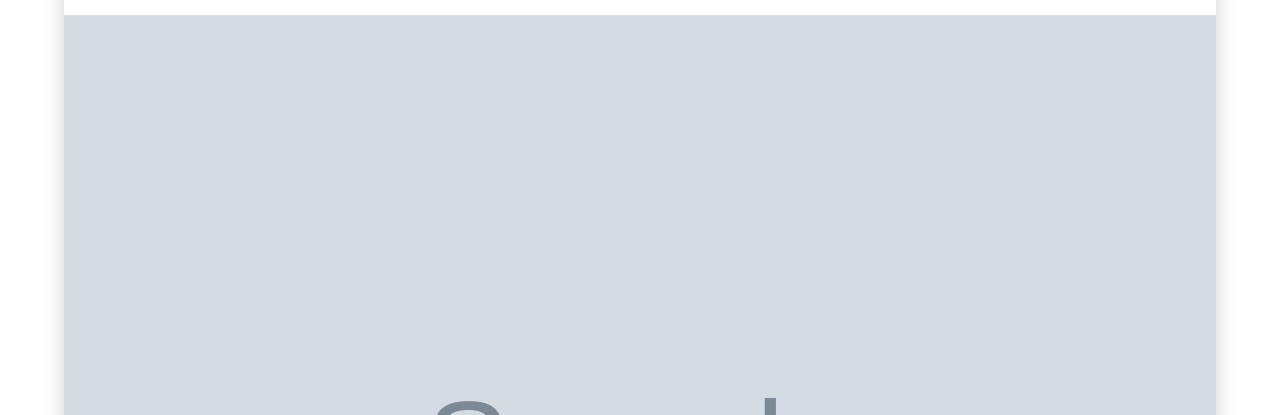
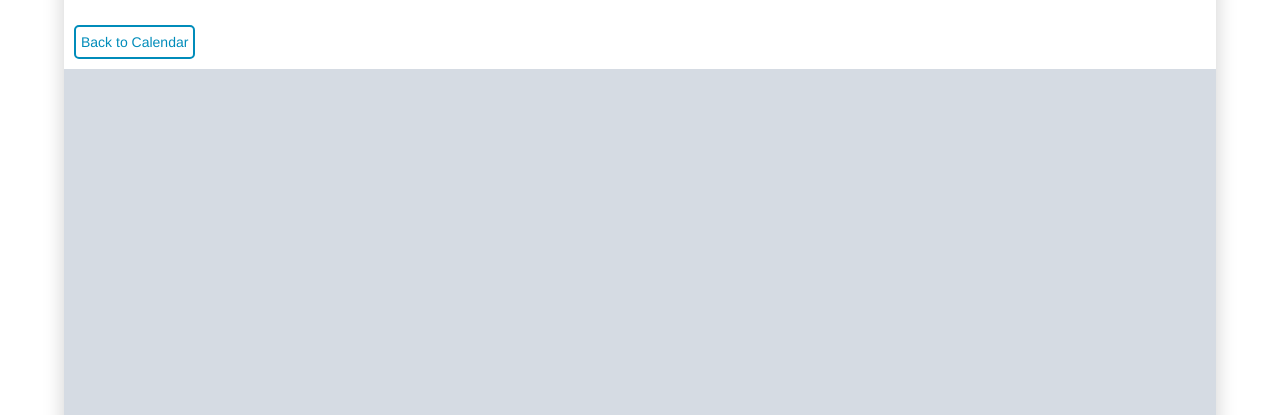
Before and after one commit to jaric-thorning/unical, a Django app: template events/templates/events/event.html in a window 1280 px wide. Shown: the part 65-480 px from the top of the page. Run offline with Django 3.2, Linux system fonts and the light colour scheme; the template is opened without the code that fills it: most values are stand-ins (such as "Sample title", 1, 10 or a date in 2020); grey boxes marked "Sample" are stand-in pictures; some libraries are stand-ins or nearby versions.

Commit message:
Added back button to event page

```diff
--- a/events/static/events/css/styles.css
+++ b/events/static/events/css/styles.css
@@ -74,6 +74,25 @@ body {
   overflow: hidden;
   /*background-color: #333;*/
 
+}
+
+#backBtn{
+  margin: 10px;
+  background-color: white;
+  color: #008CBA;
+  border: 2px solid #008CBA;
+
+  -webkit-transition-duration: 0.4s; /* Safari */
+  transition-duration: 0.4s;
+  padding: 5px;
+  border-radius: 5px;
+}
+
+#backBtn:hover{
+  margin: 10px;
+  background-color: #008CBA;
+  color: white;
+  border: 2px solid #008CBA;
 }
 
 .nav li {
--- a/events/templates/events/event.html
+++ b/events/templates/events/event.html
@@ -3,6 +3,19 @@
 {% load static %}
 
 {% block content %}
+
+
+<script>
+{% block jquery %}
+
+function goBack() {
+  window.history.back();
+}
+
+{% endblock %}
+</script>
+
+
 <div id = "container_id">
 
 	<div id="header">
@@ -14,6 +27,8 @@
 	</div>
 
 
+
+	<button onclick="goBack()" id="backBtn">Back to Calendar</button>
 
 	<img id="eventImg" src="{{ event.event_image.url }}"><br>
 
```
Also changed, not shown: README.md, media/images/50607249_1260745590740765_3173369095257063424_n.jpg (added), media/images/60770529_1340774836071173_8726842017499316224_n.jpg (added).
